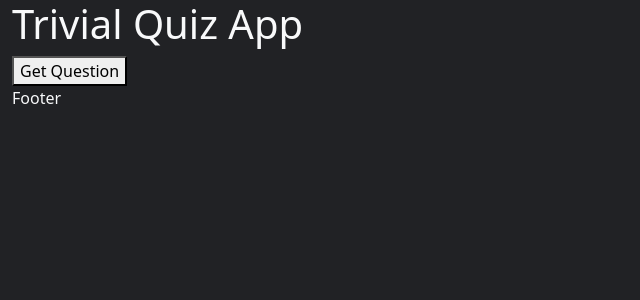
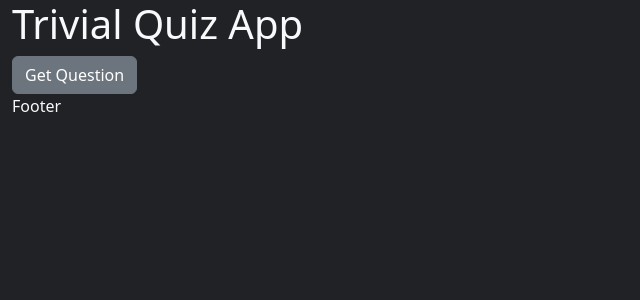
Before and after one commit to stkrolikiewicz/trivial-quiz-app, a React (Create React App) app: page / in a window 1280 px wide. Shown: the top 300 px of the page, without its empty margins (0-640 px from the left). Built offline with nearby package versions, Linux system fonts and the light colour scheme.

Commit message:
developing Question component

```diff
--- a/package.json
+++ b/package.json
@@ -15,6 +15,7 @@
         "react": "^18.2.0",
         "react-bootstrap": "^2.7.0",
         "react-dom": "^18.2.0",
+        "react-router-dom": "^6.8.0",
         "react-scripts": "5.0.1",
         "sass": "^1.57.1",
         "typescript": "^4.9.4",
--- a/src/App.tsx
+++ b/src/App.tsx
@@ -1,4 +1,4 @@
-import React, { useEffect } from "react";
+import React from "react";
 import "./styles/_app.sass";
 import { Header, Main, Footer } from "./components";
 
--- a/src/components/Main/Main.tsx
+++ b/src/components/Main/Main.tsx
@@ -1,16 +1,15 @@
 import React from "react";
 import styles from "./Main.module.sass";
+import { Routes, Route } from "react-router-dom";
+import { HomePage, Question } from "./components";
 
 const Main = () => {
     return (
         <main className={styles.main}>
-            <div className="container-fluid">
-                <div className="row">
-                    <div className="col-12">
-                        <button>Get Question</button>
-                    </div>
-                </div>
-            </div>
+            <Routes>
+                <Route path="/" element={<HomePage />} />
+                <Route path="/question" element={<Question />} />
+            </Routes>
         </main>
     );
 };
--- /dev/null
+++ b/src/components/Main/components/HomePage/HomePage.tsx
@@ -0,0 +1,22 @@
+import React from "react";
+import { useNavigate } from "react-router-dom";
+
+const HomePage = () => {
+    const navigate = useNavigate();
+    return (
+        <div className="container-fluid">
+            <div className="row">
+                <div className="col-12">
+                    <button
+                        className="btn btn-secondary"
+                        onClick={() => navigate("/question")}
+                    >
+                        Get Question
+                    </button>
+                </div>
+            </div>
+        </div>
+    );
+};
+
+export default HomePage;
--- /dev/null
+++ b/src/components/Main/components/Question/Question.tsx
@@ -0,0 +1,25 @@
+import React, { useEffect, useState } from "react";
+import OpentdbService from "../../../../services/opentdb.service";
+
+const Question = () => {
+    const opentdb = new OpentdbService();
+    const [question, setQuestion] = useState("");
+    useEffect(() => {
+        opentdb.getQuestion().then((data) => {
+            setQuestion(data);
+        });
+    }, []);
+
+    return (
+        <div className="container-fluid">
+            <div className="row">
+                <div className="col-12">
+                    <h1>Question</h1>
+                    {question === "" ? <p>Loading...</p> : <p>{question}</p>}
+                </div>
+            </div>
+        </div>
+    );
+};
+
+export default Question;
--- /dev/null
+++ b/src/components/Main/components/index.tsx
@@ -0,0 +1,2 @@
+export { default as HomePage } from "./HomePage/HomePage";
+export { default as Question } from "./Question/Question";
--- a/src/index.tsx
+++ b/src/index.tsx
@@ -1,16 +1,19 @@
-import React from 'react';
-import ReactDOM from 'react-dom/client';
-import './index.css';
-import App from './App';
-import reportWebVitals from './reportWebVitals';
+import React from "react";
+import ReactDOM from "react-dom/client";
+import "./index.css";
+import App from "./App";
+import reportWebVitals from "./reportWebVitals";
+import { BrowserRouter } from "react-router-dom";
 
 const root = ReactDOM.createRoot(
-  document.getElementById('root') as HTMLElement
+    document.getElementById("root") as HTMLElement
 );
 root.render(
-  <React.StrictMode>
-    <App />
-  </React.StrictMode>
+    <BrowserRouter>
+        <React.StrictMode>
+            <App />
+        </React.StrictMode>
+    </BrowserRouter>
 );
 
 // If you want to start measuring performance in your app, pass a function
--- /dev/null
+++ b/src/services/opentdb.service.ts
@@ -0,0 +1,14 @@
+import axios, { AxiosError, AxiosResponse } from "axios";
+
+export default class OpentdbService {
+    async getQuestion(): Promise<string> {
+        const rawResponse = await axios.get(
+            `https://opentdb.com/api.php?amount=1`
+        );
+        const response = rawResponse.data.results[0].question
+            .replace(/&quot;/g, '"')
+            .replace(/&#039;/g, "'");
+        console.log(response);
+        return response;
+    }
+}
--- /dev/null
+++ b/src/types/question.type.ts
@@ -0,0 +1,3 @@
+export default interface Question {
+
+}
```
Also changed, not shown: 1 other file (tests, documents, lock files or other folders). Lines whose indentation alone changed are shown as unchanged.
